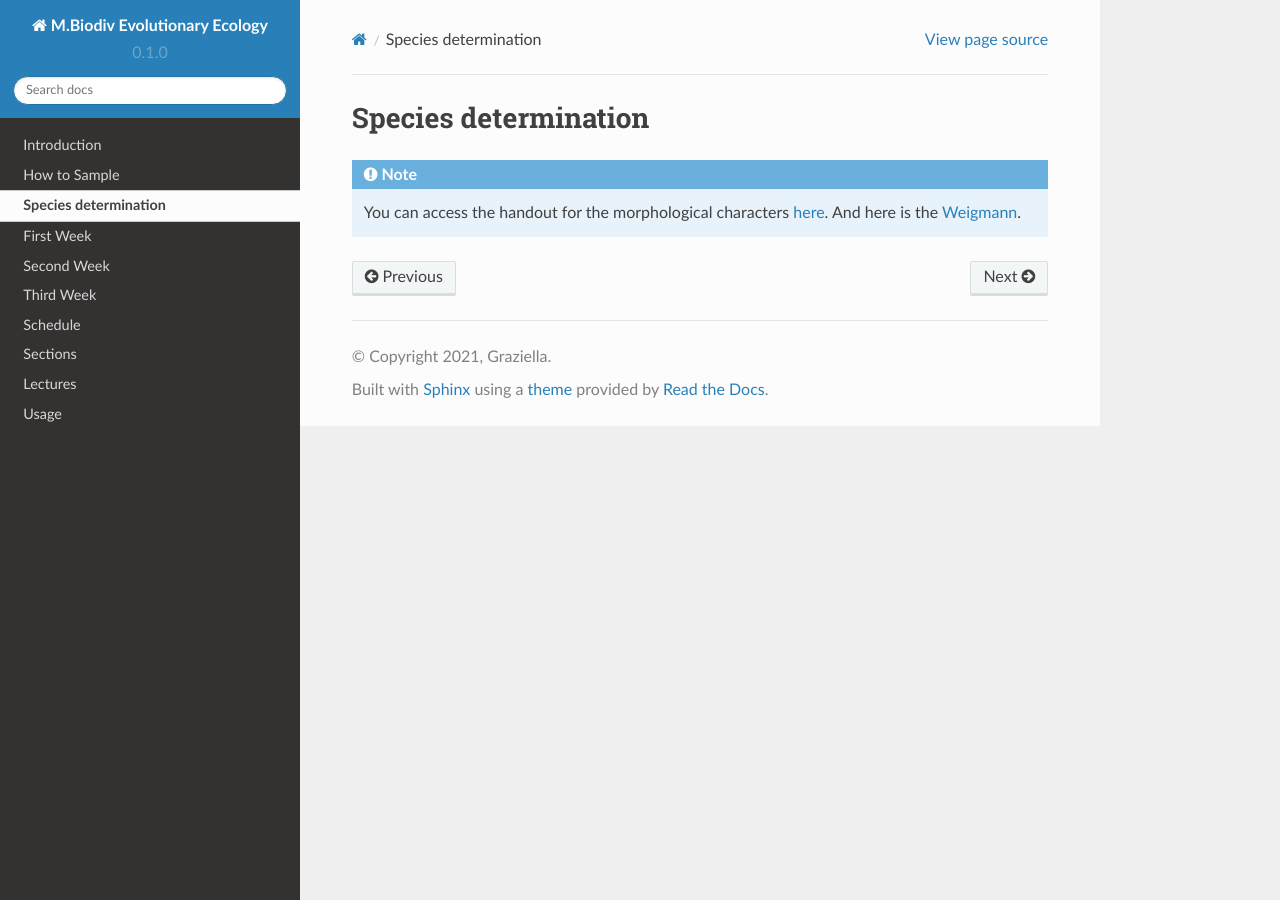
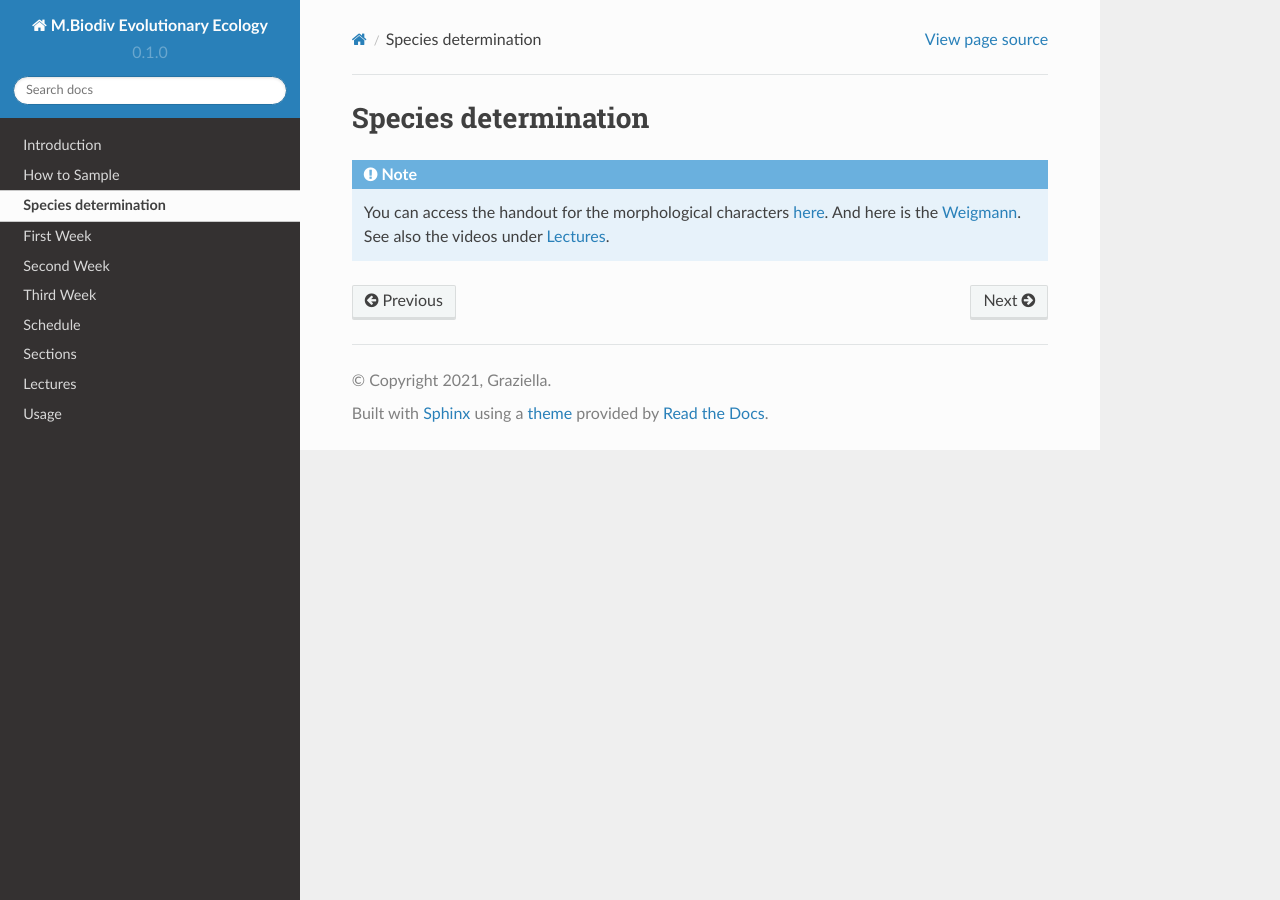
Before and after one commit to bheimbu/evolutionary_ecology, a Sphinx documentation site: the page built from docs/source/species_determination.rst, in a window 1280 px wide. Built offline with Sphinx 7.4.7 and the Read the Docs theme 2.0.0, drawn with Linux system fonts in a browser that asks for light colours.

Commit message:
Update species_determination.rst

```diff
--- a/docs/source/species_determination.rst
+++ b/docs/source/species_determination.rst
@@ -2,7 +2,7 @@
 Species determination
 =====================
 .. note::
-   You can access the handout for the morphological characters `here`_. And here is the `Weigmann`_.
+   You can access the handout for the morphological characters `here`_. And here is the `Weigmann`_. See also the videos under :ref:`lectures`.
 
 .. _here: https://owncloud.gwdg.de/index.php/s/G2uw1WuGphcuBnM
 .. _Weigmann: https://owncloud.gwdg.de/index.php/s/yvh2DcvEVPidLpx
```
